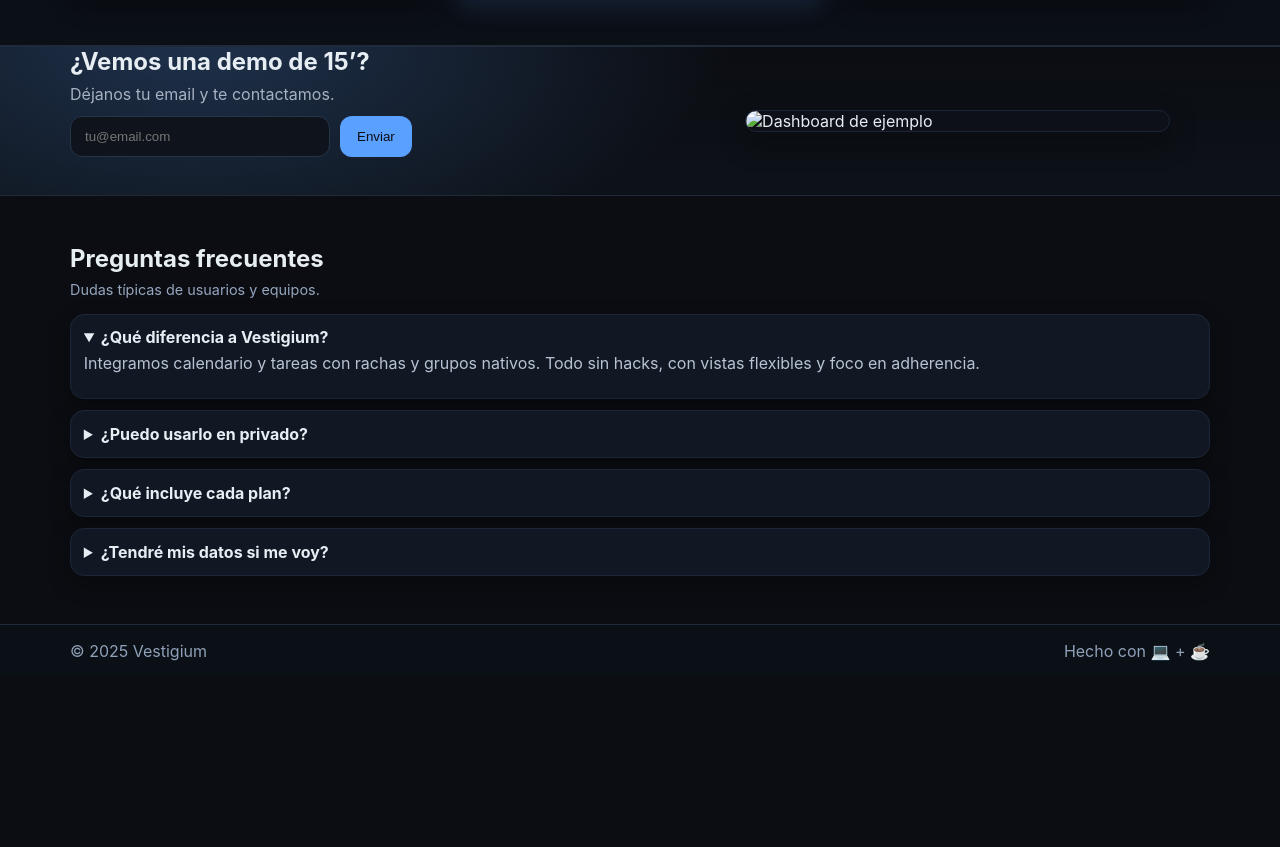
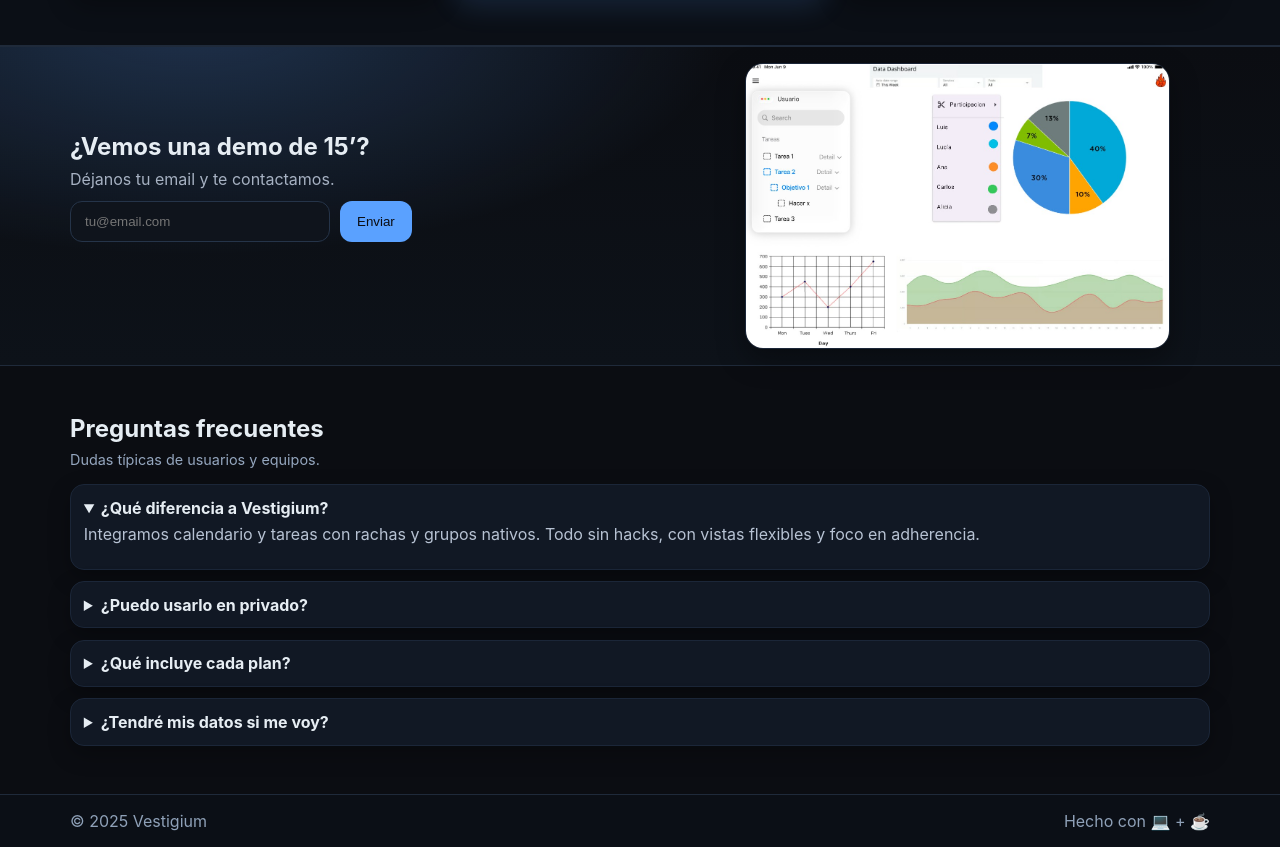
Before and after one commit to miguelandin/vestigium-web, a plain HTML site: page index.html in a window 1280 px wide. Shown: the part 5110-5957 px from the top of the page. Before the commit the page ends 5787 px from the top, so only its background shows below. Drawn offline with Linux system fonts and the light colour scheme.

Commit message:
dashboard

```diff
--- a/index.html
+++ b/index.html
@@ -390,7 +390,7 @@
         <p id="msg" class="msg"></p>
       </div>
       <figure class="cta-shot">
-        <img src="assets/cta-shot.jpg" alt="Dashboard de ejemplo" loading="lazy" />
+        <img src="assets/dashboard.jpg" alt="Dashboard de ejemplo" loading="lazy" />
       </figure>
     </div>
   </section>
```
Also changed, not shown: assets/dashboard.jpg (added).
